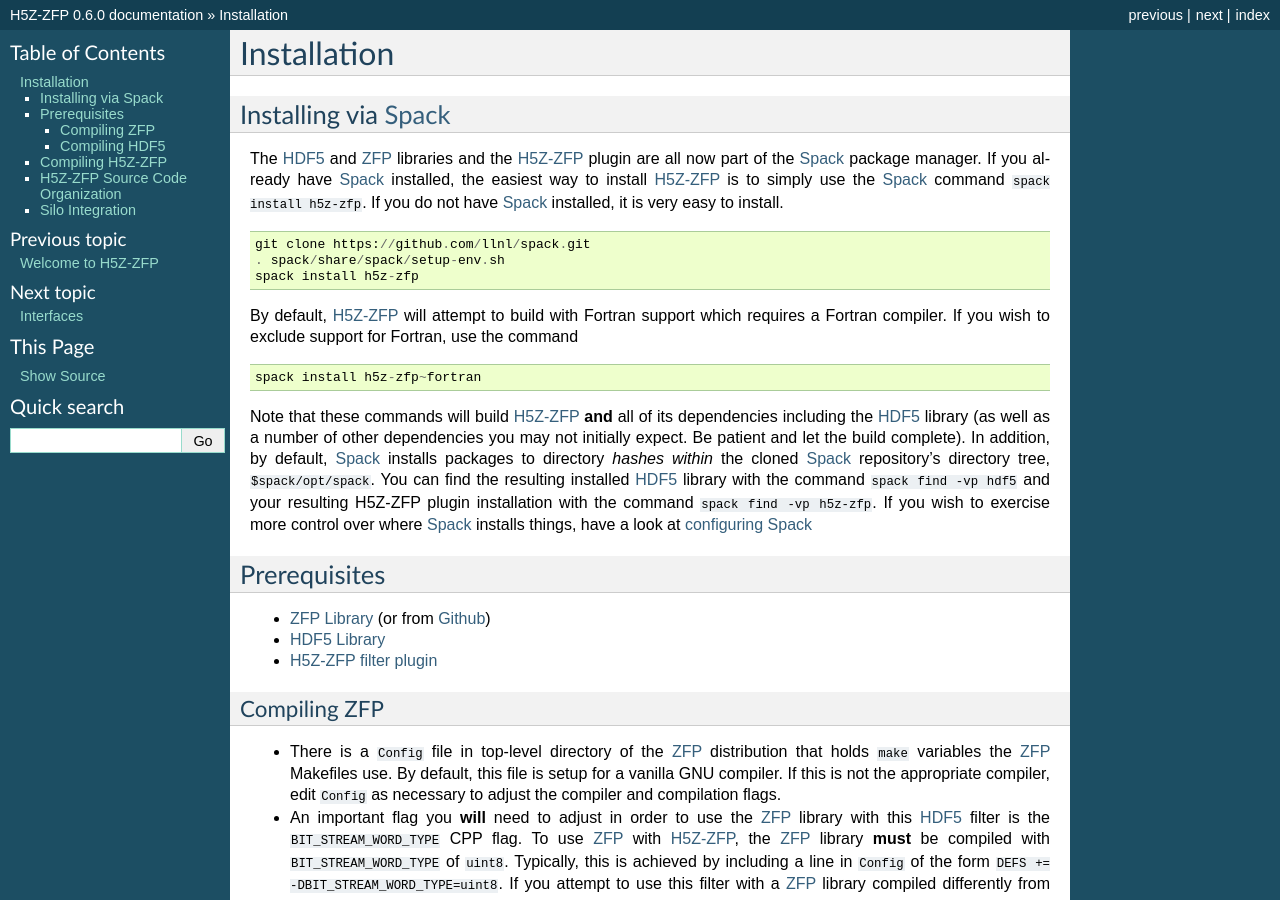
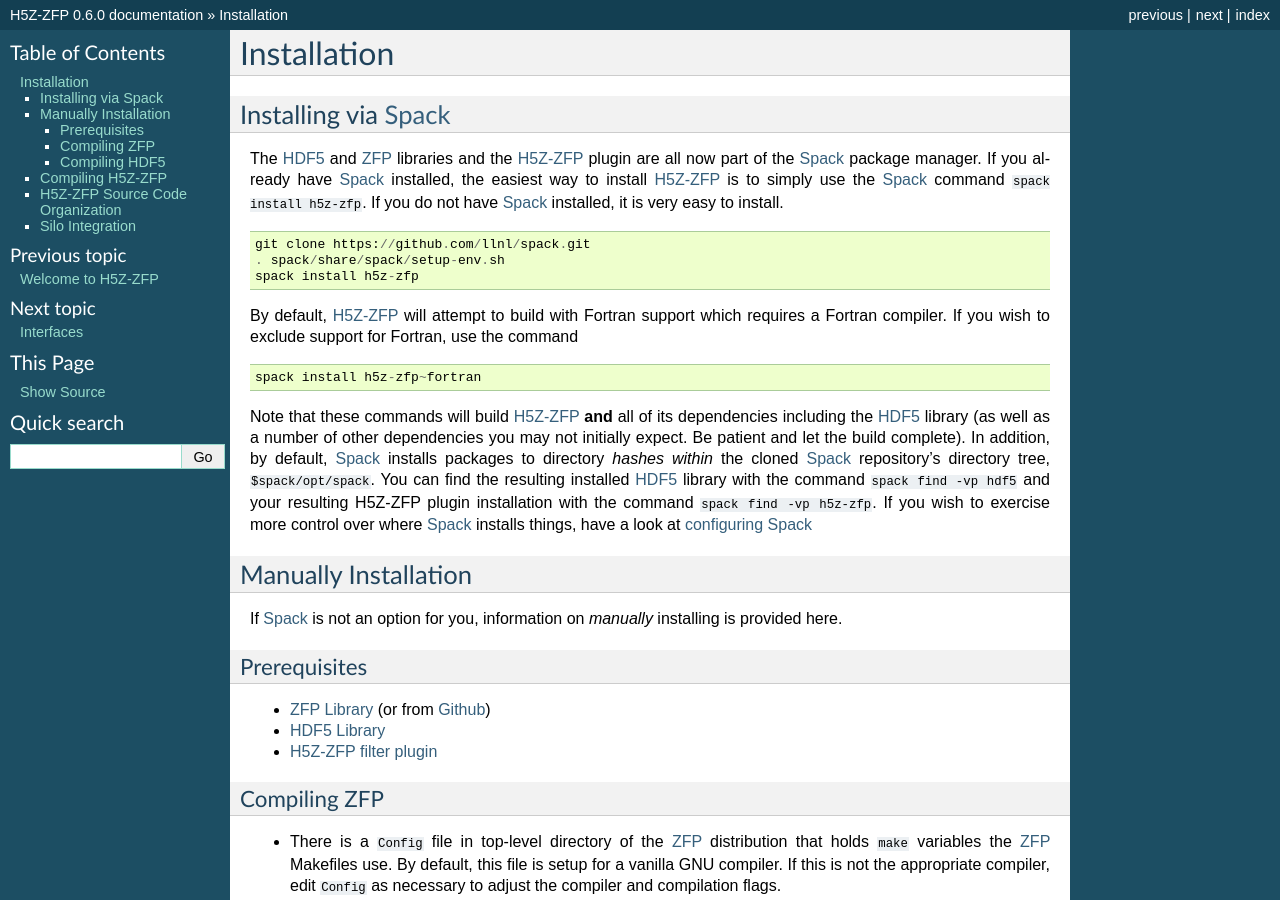
Before and after one commit to LLNL/H5Z-ZFP, a Sphinx documentation site: the page built from docs/installation.rst, in a window 1280 px wide and 900 px high. Built offline with Sphinx 7.4.7, drawn with Linux system fonts in a browser that asks for light colours.

Commit message:
minor doc update

```diff
--- a/docs/installation.rst
+++ b/docs/installation.rst
@@ -33,9 +33,16 @@
 installs things, have a look at
 `configuring Spack <https://spack.readthedocs.io/en/latest/config_yaml.html#install-tree>`_
 
--------------
+---------------------
+Manually Installation
+---------------------
+
+If Spack_ is not an option for you, information on *manually* installing is provided
+here.
+
+^^^^^^^^^^^^^
 Prerequisites
--------------
+^^^^^^^^^^^^^
 
 * `ZFP Library <http://computation.llnl.gov/projects/floating-point-compression/download/zfp-0.5.0.tar.gz>`_ (or from `Github <https://github.com/LLNL/zfp>`_)
 * `HDF5 Library <https://support.hdfgroup.org/ftp/HDF5/current/src/hdf5-1.8.17.tar.gz>`_
```
